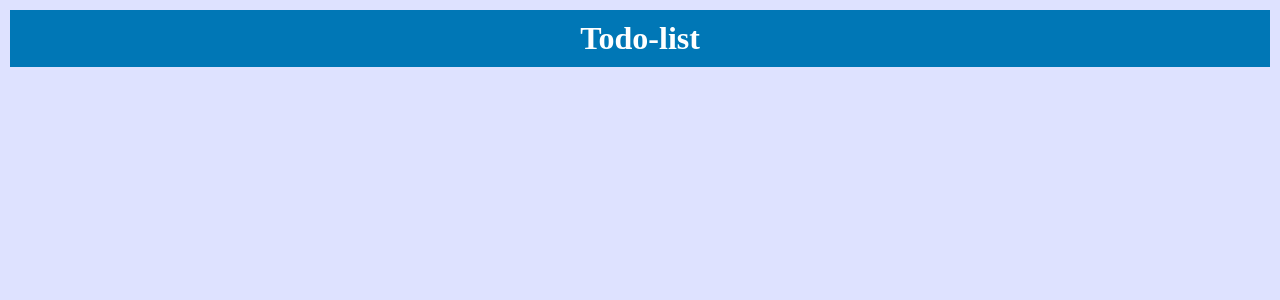
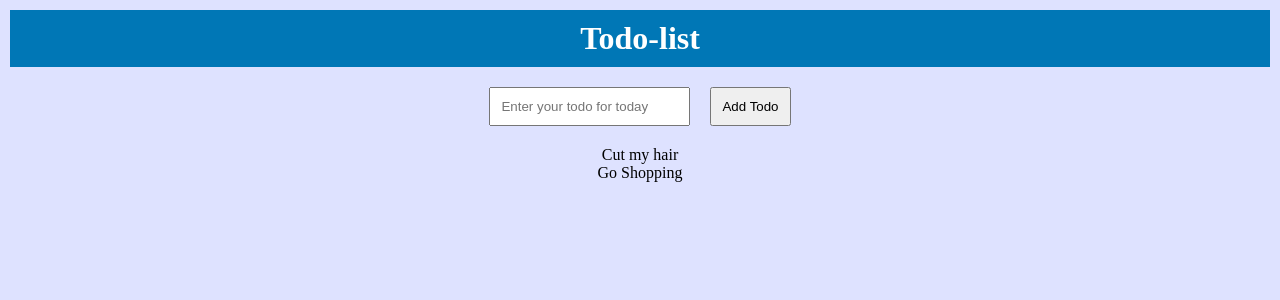
Before and after one commit to itsozod/todo-list-redux, a React (Vite) app: page / in a window 1280 px wide. Shown: the top 300 px of the page. Built offline with nearby package versions, Linux system fonts and the light colour scheme.

Commit message:
made the adding and deleting logic

```diff
--- a/package.json
+++ b/package.json
@@ -11,7 +11,8 @@
   },
   "dependencies": {
     "react": "^18.2.0",
-    "react-dom": "^18.2.0"
+    "react-dom": "^18.2.0",
+    "uuid": "^9.0.1"
   },
   "devDependencies": {
     "@types/react": "^18.2.43",
--- a/src/App.css
+++ b/src/App.css
@@ -3,3 +3,20 @@
   margin: 0 auto;
   padding: 10px;
 }
+.input-container {
+  display: flex;
+  justify-content: center;
+  align-items: center;
+  margin: 10px;
+}
+.add,
+.submit-btn {
+  padding: 10px;
+  margin: 10px;
+}
+.todos-container {
+  display: flex;
+  justify-content: center;
+  align-items: center;
+  flex-direction: column;
+}
--- a/src/App.jsx
+++ b/src/App.jsx
@@ -1,10 +1,55 @@
 import "./App.css";
 import { Header } from "./components/header/Header";
+import { useState } from "react";
+import { v4 as uuidv4 } from "uuid";
 
 function App() {
+  const [todos, setTodos] = useState([
+    { id: uuidv4(), title: "Cut my hair" },
+    { id: uuidv4(), title: "Go Shopping" },
+  ]);
+  const [value, setValue] = useState("");
+
+  const addTodo = (todo) => {
+    setTodos([...todos, { id: uuidv4(), title: todo }]);
+  };
+
+  const handleTodoSubmit = (e) => {
+    e.preventDefault();
+    console.log(value);
+    addTodo(value);
+    setValue("");
+  };
+
+  const deleteTodo = (id) => {
+    const newTodos = todos.filter((todo) => todo.id !== id);
+    setTodos(newTodos);
+  };
+
   return (
     <>
       <Header />
+      <div className="input-container">
+        <form onSubmit={(e) => handleTodoSubmit(e)}>
+          <input
+            className="add"
+            type="text"
+            placeholder="Enter your todo for today"
+            value={value}
+            onChange={(e) => setValue(e.target.value)}
+          />
+          <button type="submit" className="submit-btn">
+            Add Todo
+          </button>
+        </form>
+      </div>
+      <div className="todos-container">
+        {todos.map((todo) => (
+          <p key={todo.id} onClick={() => deleteTodo(todo.id)}>
+            {todo.title}
+          </p>
+        ))}
+      </div>
     </>
   );
 }
```
Also changed, not shown: 1 other file (tests, documents, lock files or other folders).
